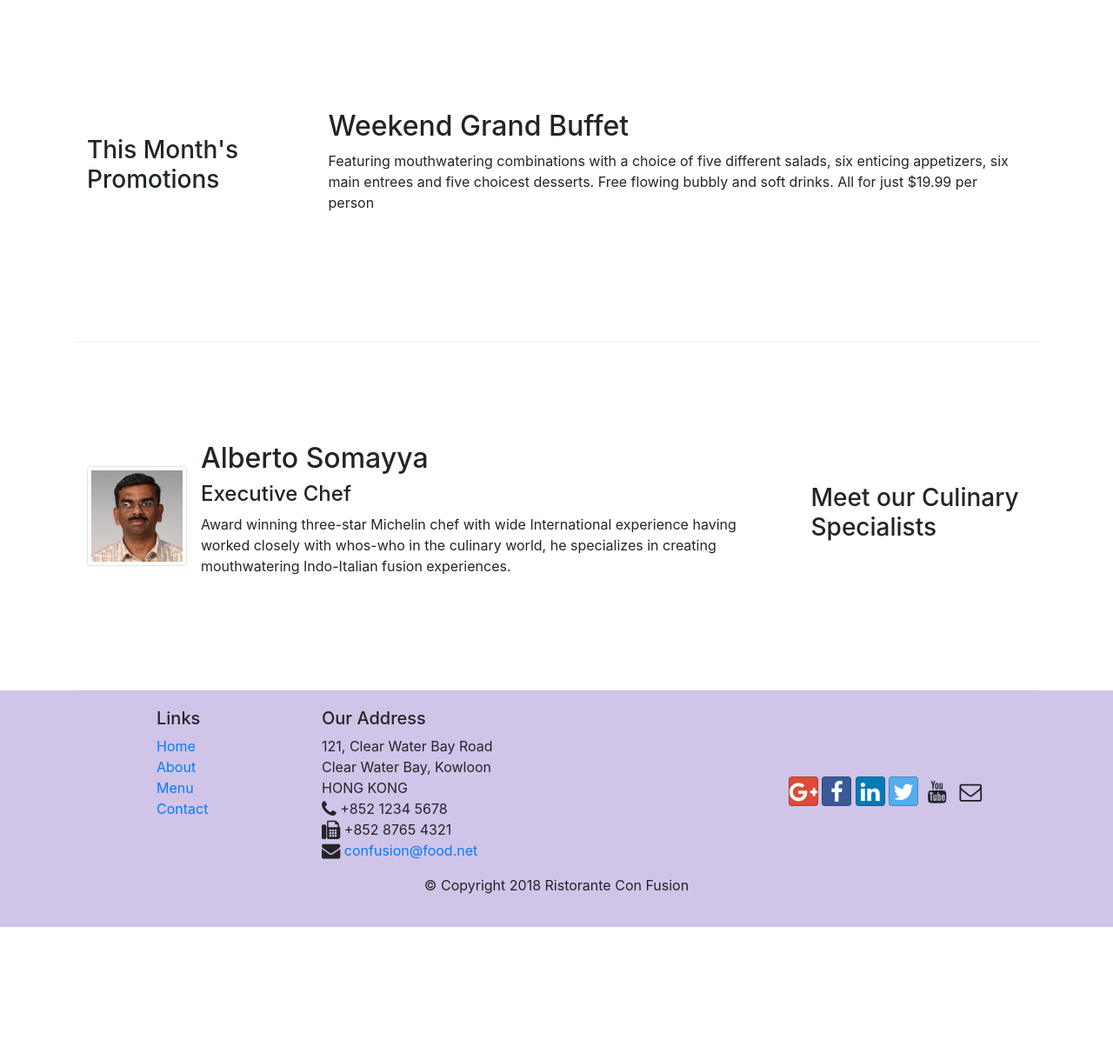
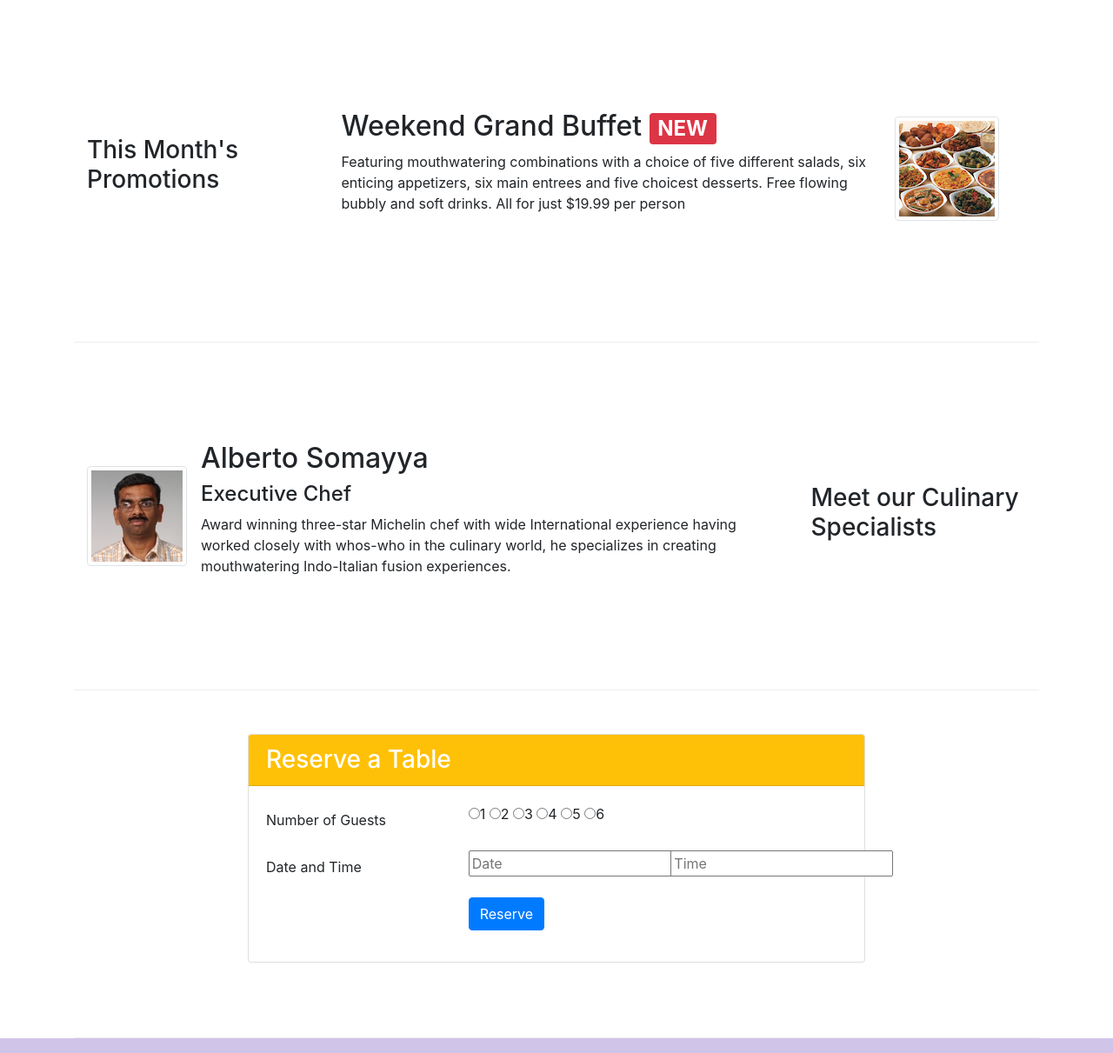
Before and after one commit to Raj-Tomar/bootstrap, a website: page index.html in a window 1280 px wide. Shown: the part 740-1951 px from the top of the page at 87% size. Before the commit the page ends 1806 px from the top, so only its background shows below. Drawn offline with nearby package versions, Linux system fonts and the light colour scheme.

Commit message:
Reserve Table

```diff
--- a/index.html
+++ b/index.html
@@ -40,8 +40,11 @@
                     <h1>Ristorante con Fusion</h1>
                     <p>We take inspiration from the World's best cuisines, and create a unique fusion experience. Our lipsmacking creations will tickle your culinary senses!</p>
                 </div>
-                <div class="col-12 col-sm align-self-center">
+                <div class="col-12 col-sm-3 align-self-center">
                     <img src="img/logo.png" class="img-fluid">
+                </div>
+                <div class="col-12 col-sm-3 align-self-center">
+                    <a href="#reserveTable" class="btn btn-sm bg-warning">Reserve Table</a>
                 </div>
             </div>
         </div>
@@ -75,8 +78,19 @@
                 <h3>This Month's Promotions</h3>
             </div>
             <div class="col col-sm col-md">
-                <h2>Weekend Grand Buffet</h2>
-                <p>Featuring mouthwatering combinations with a choice of five different salads, six enticing appetizers, six main entrees and five choicest desserts. Free flowing bubbly and soft drinks. All for just $19.99 per person </p>
+                <div class="col col-sm order-sm-first col-md">
+                    <div class="media">
+                        <div class="media-body">
+                            <h2>
+                                Weekend Grand Buffet
+                                <span class="badge badge-danger">NEW</span>
+                            </h2>
+                            <p class="d-none d-sm-block">Featuring mouthwatering combinations with a choice of five different salads, six enticing appetizers, six main entrees and five choicest desserts. Free flowing bubbly and soft drinks. All for just $19.99 per person </p>
+                        </div>
+                        <img class="d-flex mr-3 img-thumbnail align-self-center"
+                            src="img/buffet.png" alt="buffet">
+                    </div>
+                </div>
             </div>
         </div>
 
@@ -92,6 +106,44 @@
                         <h2>Alberto Somayya</h2>
                         <h4>Executive Chef</h4>
                         <p class="d-none d-sm-block">Award winning three-star Michelin chef with wide International experience having worked closely with whos-who in the culinary world, he specializes in creating mouthwatering Indo-Italian fusion experiences. </p>
+                    </div>
+                </div>
+            </div>
+        </div>
+        <div class="row row-content justify-content-center">
+            <div class="col-12 col-sm-8">
+                <div class="card">
+                    <h3 class="card-header bg-warning text-white">Reserve a Table</h3>
+                    <div class="card-body">
+                        <form id="reserveTable">
+                            <div class="form-group row">
+                                <label for="numberofguests" class="col-sm-4 col-form-label">Number of Guests</label>
+                                <div class="col-sm-8">
+                                    <input type="radio" name="numberofguests" group="numberofguests" value="1"/>1
+                                    <input type="radio" name="numberofguests" group="numberofguests" value="2"/>2
+                                    <input type="radio" name="numberofguests" group="numberofguests" value="3"/>3
+                                    <input type="radio" name="numberofguests" group="numberofguests" value="4"/>4
+                                    <input type="radio" name="numberofguests" group="numberofguests" value="5"/>5
+                                    <input type="radio" name="numberofguests" group="numberofguests" value="6"/>6
+                                </div>
+                            </div>
+                            <div class="form-group row">
+                                <label for="dateandtime" class="col-sm-4 col-form-label">Date and Time</label>
+                                <div class="col-sm-4">
+                                    <input type="text" name="date" placeholder="Date" />
+                                </div>
+                                <div class="col-sm-4">
+                                    <input type="text" name="time" placeholder="Time" />
+                                </div>
+                            </div>
+                            <div class="form-group row">
+                                <div class="offset-sm-4 col-sm-8">
+                                    <button type="submit" class="btn btn-primary">
+                                        Reserve
+                                    </button>
+                                </div>
+                            </div>
+                        </form>
                     </div>
                 </div>
             </div>
```
Also changed, not shown: 1 other file.
